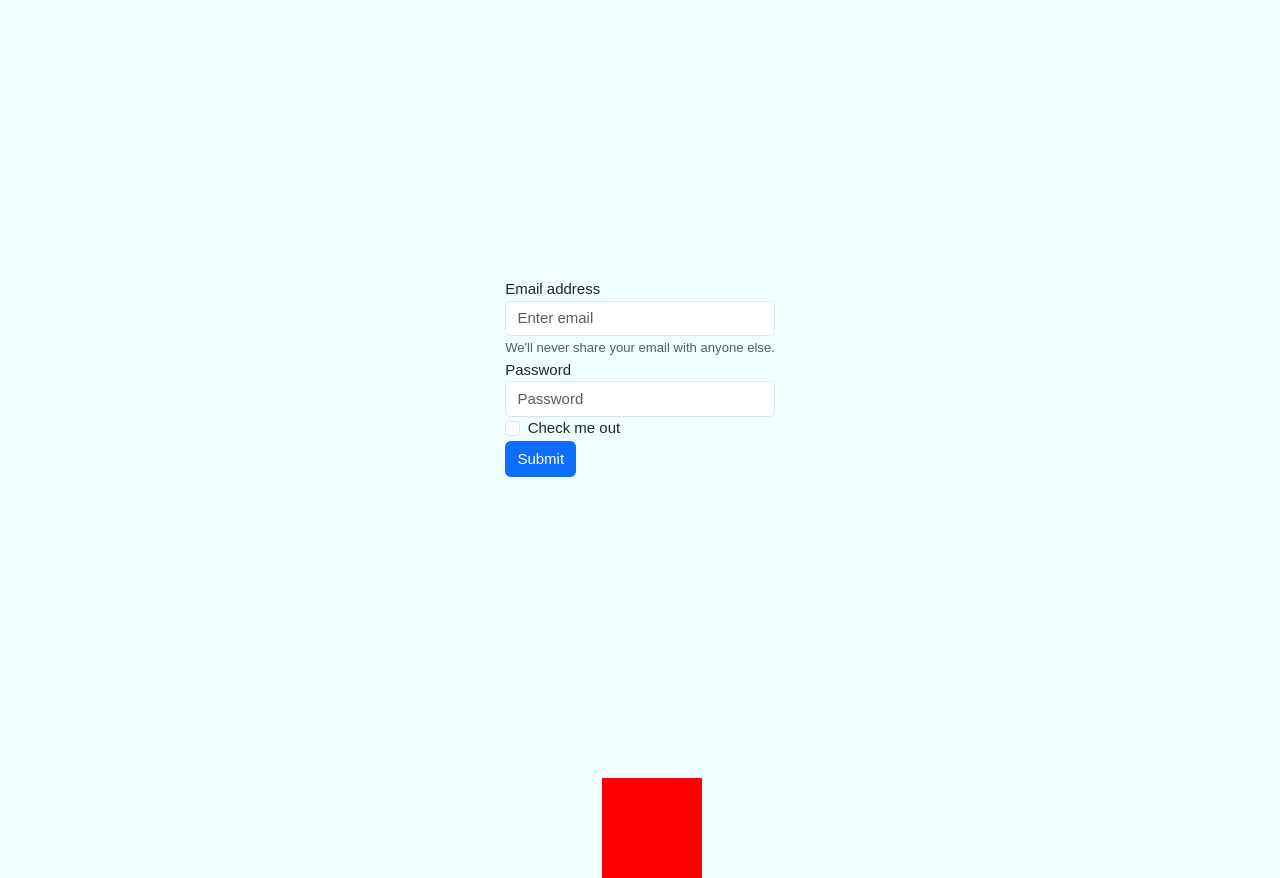
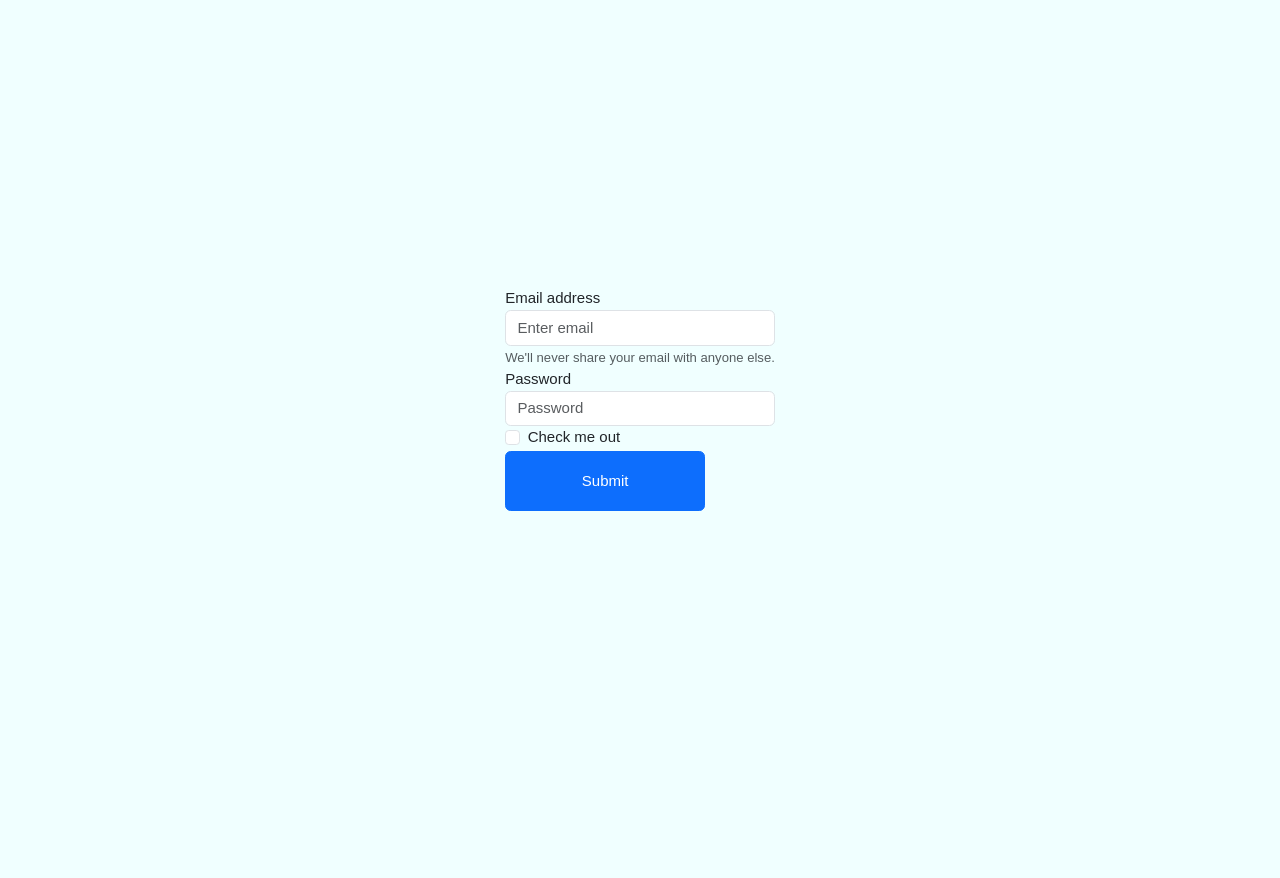
Before and after one commit to mukanovaamina/mmm, a plain HTML site: page login.html in a window 1280 px wide. Shown: the part 172-1050 px from the top of the page. After the commit the page ends 971 px from the top, so only its background shows below. Drawn offline with nearby package versions, Linux system fonts and the light colour scheme.

Commit message:
Update login.html

```diff
--- a/login.html
+++ b/login.html
@@ -12,7 +12,7 @@
 
     <script src="https://cdn.jsdelivr.net/npm/bootstrap@5.3.1/dist/js/bootstrap.bundle.min.js"></script>
 
-    <link rel="stylesheet" type="text/css" href="guzz.css" />
+    <link rel="stylesheet" type="text/css" href="main.css" />
     <link rel="stylesheet" href="https://www.w3schools.com/w3css/4/w3.css" />
 
     <link
@@ -24,14 +24,7 @@
       rel="stylesheet"
       href="https://cdnjs.cloudflare.com/ajax/libs/font-awesome/6.0.0-beta3/css/all.min.css"
     />
-    <style>
-      #animated-div {
-        width: 100px;
-        height: 100px;
-        background-color: red;
-        position: relative;
-      }
-    </style>
+
   </head>
   <body>
     <div class="w3-container">
@@ -58,19 +51,19 @@
       <p id="demo"></p>
       <div id="London" class="w3-container w3-border city">
         <h2>Call</h2>
-        <p>8-778-639-7279</p>
+        <p>8-778-639-7777</p>
       </div>
 
       <div id="Paris" class="w3-container w3-border city" style="display: none">
         <h2>Web-pages</h2>
-        <p>@guzz</p>
+        <p>@mortex</p>
       </div>
 
       <div id="Tokyo" class="w3-container w3-border city" style="display: none">
         <h2>e-mail</h2>
         <footer>
           <p>
-            <a href="mailto:guzzya0904@mail.ru">guzzya0904@mail.ru</a>
+            <a href="mailto:mortex@mail.ru">mortex@mail.ru</a>
           </p>
         </footer>
       </div>
@@ -133,27 +126,7 @@
         <button type="submit" class="btn btn-primary">Submit</button>
       </form>
     </div>
-    <div id="animated-div"></div>
 
-    <script>
-      const animatedDiv = document.getElementById("animated-div");
-      let position = 0;
-      let direction = 1;
 
-      function animate() {
-        position += direction * 2;
-        if (
-          position >= window.innerWidth - animatedDiv.clientWidth ||
-          position <= 0
-        ) {
-          direction *= -1;
-        }
-
-        animatedDiv.style.left = position + "px";
-        requestAnimationFrame(animate);
-      }
-
-      animate();
-    </script>
   </body>
 </html>
```
